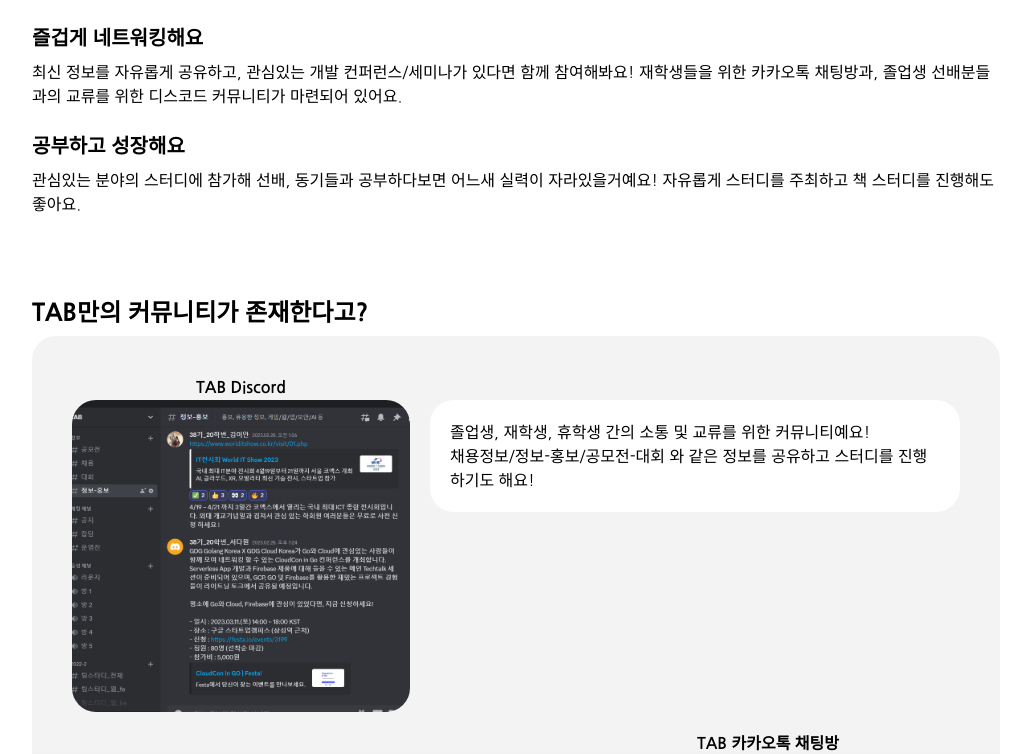
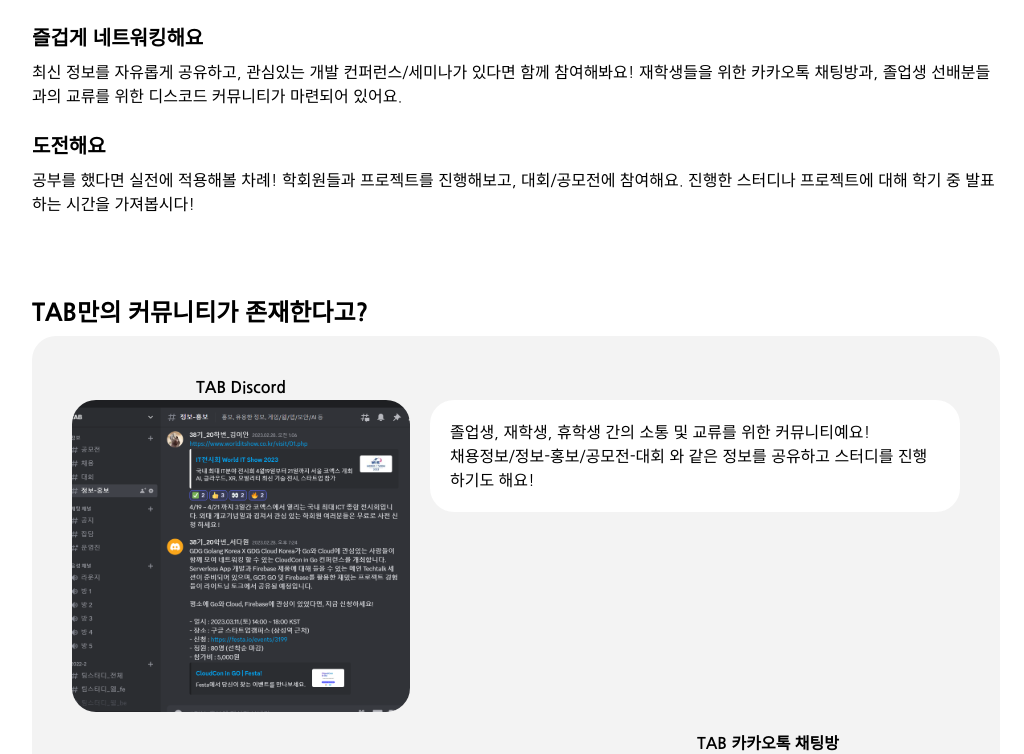
Before and after one commit to juhui88/TAB_Website, a React (Create React App) app: page / in a window 1280 px wide. Shown: the part 1600-2354 px from the top of the page, without its empty margins (124-1148 px from the left). Built offline with nearby package versions, Linux system fonts and the light colour scheme.

Commit message:
Fix 뷰어에 따른 css 수정

```diff
--- a/src/components/MainActivity.js
+++ b/src/components/MainActivity.js
@@ -53,7 +53,7 @@
                     </ItemText>
                 </Item>
                 <Item className="col-start-1 col-end-3 items-center">
-                    <div className="w-2/3 sm:w-1/3 md:w-2/5 lg:w-80 lg:h-80">
+                    <div className="px-20 sm:w-3/5 w-full">
                         <img className=" text-center" src="gif/Hackathon.gif"/>
                     </div>
 
--- a/src/components/WithTab.js
+++ b/src/components/WithTab.js
@@ -27,8 +27,8 @@
                 <span>최신 정보를 자유롭게 공유하고, 관심있는 개발 컨퍼런스/세미나가 있다면 함께 참여해봐요! 재학생들을 위한 카카오톡 채팅방과, 졸업생 선배분들과의 교류를 위한 디스코드 커뮤니티가 마련되어 있어요. </span>
             </Item>
             <Item>
-                <ItemTitle>공부하고 성장해요</ItemTitle>
-                <span>관심있는 분야의 스터디에 참가해 선배, 동기들과 공부하다보면 어느새 실력이 자라있을거예요! 자유롭게 스터디를 주최하고 책 스터디를 진행해도 좋아요.</span>
+                <ItemTitle>도전해요</ItemTitle>
+                <span>공부를 했다면 실전에 적용해볼 차례! 학회원들과 프로젝트를 진행해보고, 대회/공모전에 참여해요. 진행한 스터디나 프로젝트에 대해 학기 중 발표하는 시간을 가져봅시다!</span>
             </Item>
         </div>
     </div>)
```
